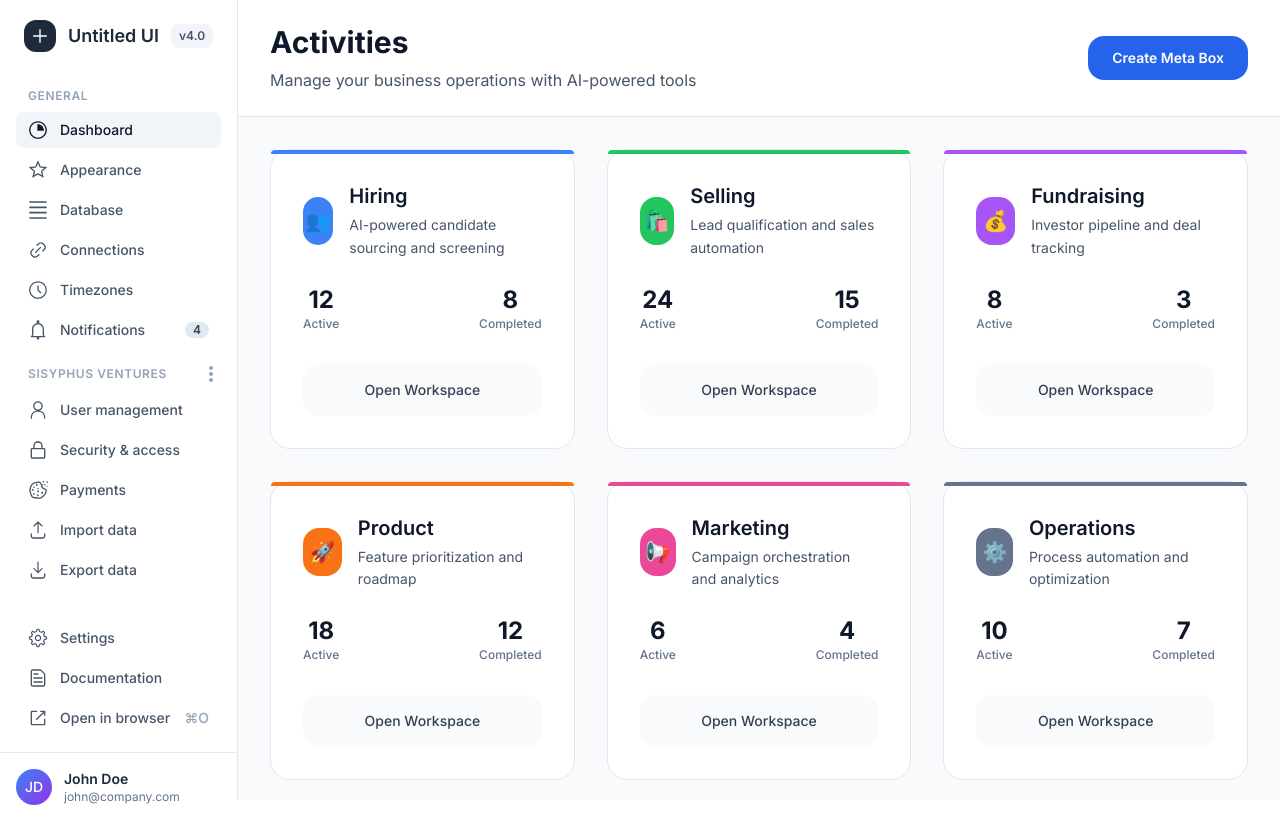
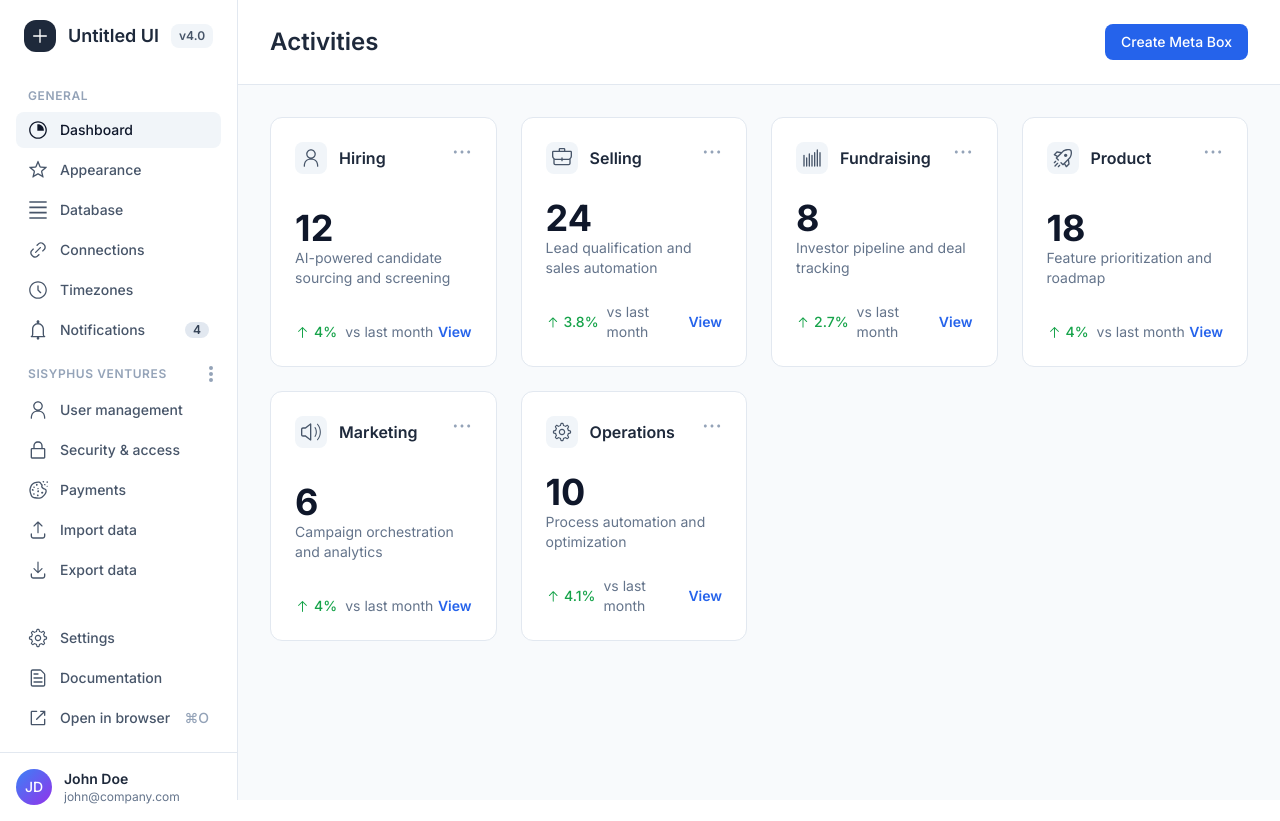
Before and after one commit to nibaranowski/cmdctr, a Next.js app: page /dashboard in a window 1280 px wide. Built offline with nearby package versions, Linux system fonts and the light colour scheme; no server answers.

Commit message:
feat(ui): refactor activities page with new card design

```diff
--- a/components/MetaBoxCard.tsx
+++ b/components/MetaBoxCard.tsx
@@ -1,13 +1,16 @@
 import Link from 'next/link';
-import { motion } from 'framer-motion';
 import React from 'react';
+import {
+  DotsHorizontalIcon,
+  BarChartIcon, // Placeholder for dynamic icons
+  ArrowUpIcon,
+} from '@radix-ui/react-icons';
 
 interface MetaBoxCardProps {
   id: string;
-  icon: string;
+  icon: React.ElementType; // Use ElementType for component icons
   title: string;
   description: string;
-  color: string;
   stats: {
     active: number;
     completed: number;
@@ -17,60 +20,52 @@ interface MetaBoxCardProps {
 
 const MetaBoxCard: React.FC<MetaBoxCardProps> = ({
   id,
-  icon,
+  icon: Icon, // Destructure and rename for use as a component
   title,
   description,
-  color,
   stats,
   href
 }) => {
+  const total = stats.active + stats.completed;
+  const growth = Math.round((stats.completed / (total || 1)) * 100) / 10; // Example growth calc
+
   return (
-    <motion.div
-      className="group relative bg-white rounded-2xl border border-gray-200 p-8 hover:shadow-lg hover:border-gray-300 transition-all duration-200 cursor-pointer"
-      whileHover={{ scale: 1.01 }}
-      whileTap={{ scale: 0.99 }}
-      initial={{ opacity: 0, y: 10 }}
-      animate={{ opacity: 1, y: 0 }}
-      transition={{ duration: 0.2 }}
-      data-testid="metabox-card"
-    >
-      {/* Colored accent bar */}
-      <div className={`absolute top-0 left-0 right-0 h-1 ${color} rounded-t-2xl`} />
-
-      {/* Header with icon and title */}
-      <div className="flex items-start justify-between mb-6">
-        <div className="flex items-center space-x-4">
-          <div className={`w-12 h-12 ${color} rounded-xl flex items-center justify-center text-white text-xl font-medium`}>
-            {icon}
+    <div className="group relative flex flex-col justify-between bg-white rounded-lg border border-slate-200 p-6 transition-all duration-200 hover:shadow-md" data-testid="metabox-card">
+      {/* Card Header */}
+      <div className="flex items-start justify-between">
+        <div className="flex items-center gap-3">
+          <div className="w-8 h-8 flex items-center justify-center bg-slate-100 rounded-md">
+            <Icon className="h-5 w-5 text-slate-600" />
           </div>
-          <div>
-            <h3 className="text-xl font-semibold text-gray-900 mb-1">{title}</h3>
-            <p className="text-sm text-gray-600 leading-relaxed">{description}</p>
-          </div>
+          <h3 className="text-base font-semibold text-slate-800">{title}</h3>
         </div>
+        <button className="text-slate-400 hover:text-slate-600">
+          <DotsHorizontalIcon className="h-5 w-5" />
+        </button>
       </div>
 
-      {/* Stats */}
-      <div className="flex justify-between items-center mb-8">
-        <div className="text-center">
-          <div className="text-2xl font-bold text-gray-900">{stats.active}</div>
-          <div className="text-xs text-gray-500 font-medium">Active</div>
-        </div>
-        <div className="text-center">
-          <div className="text-2xl font-bold text-gray-900">{stats.completed}</div>
-          <div className="text-xs text-gray-500 font-medium">Completed</div>
-        </div>
+      {/* Main Metric */}
+      <div className="my-6">
+        <p className="text-4xl font-bold text-slate-900">{stats.active}</p>
+        <p className="text-sm text-slate-500">{description}</p>
       </div>
 
-      {/* Open Workspace Button */}
-      <Link
-        href={href}
-        className="block w-full bg-gray-50 text-gray-700 px-6 py-4 rounded-xl text-sm font-medium hover:bg-gray-100 focus:bg-gray-100 focus:outline-none focus:ring-2 focus:ring-blue-500 focus:ring-offset-2 transition-all duration-200 text-center group-hover:bg-blue-50 group-hover:text-blue-700 group-hover:border-blue-200"
-        aria-label={`Open ${title} workspace`}
-      >
-        Open Workspace
-      </Link>
-    </motion.div>
+      {/* Footer with secondary stat and link */}
+      <div className="flex justify-between items-center">
+        <div className="flex items-center gap-1 text-sm text-green-600 font-medium">
+          <ArrowUpIcon />
+          <span>{growth}%</span>
+          <span className="text-slate-500 font-normal ml-1">vs last month</span>
+        </div>
+        <Link
+          href={href}
+          className="text-sm font-semibold text-blue-600 hover:underline"
+          aria-label={`Open ${title} workspace`}
+        >
+          View
+        </Link>
+      </div>
+    </div>
   );
 };
 
--- a/pages/dashboard.tsx
+++ b/pages/dashboard.tsx
@@ -1,6 +1,13 @@
 import Head from 'next/head'
-import Link from 'next/link'
 import React from 'react'
+import {
+  PersonIcon,
+  BackpackIcon,
+  BarChartIcon,
+  RocketIcon,
+  SpeakerLoudIcon,
+  GearIcon
+} from '@radix-ui/react-icons';
 
 import AppLayout from '../components/layout/AppLayout'
 import MetaBoxCard from '../components/MetaBoxCard'
@@ -9,50 +16,44 @@ export default function Dashboard() {
   const metaBoxes = [
     {
       id: "hiring",
-      icon: "👥",
+      icon: PersonIcon,
       title: "Hiring",
       description: "AI-powered candidate sourcing and screening",
-      color: "bg-blue-500",
       stats: { active: 12, completed: 8 }
     },
     {
       id: "selling",
-      icon: "🛍️",
+      icon: BackpackIcon,
       title: "Selling",
       description: "Lead qualification and sales automation",
-      color: "bg-green-500",
       stats: { active: 24, completed: 15 }
     },
     {
       id: "fundraising",
-      icon: "💰",
+      icon: BarChartIcon,
       title: "Fundraising",
       description: "Investor pipeline and deal tracking",
-      color: "bg-purple-500",
       stats: { active: 8, completed: 3 }
     },
     {
       id: "product",
-      icon: "🚀",
+      icon: RocketIcon,
       title: "Product",
       description: "Feature prioritization and roadmap",
-      color: "bg-orange-500",
       stats: { active: 18, completed: 12 }
     },
     {
       id: "marketing",
-      icon: "📢",
+      icon: SpeakerLoudIcon,
       title: "Marketing",
       description: "Campaign orchestration and analytics",
-      color: "bg-pink-500",
       stats: { active: 6, completed: 4 }
     },
     {
       id: "operations",
-      icon: "⚙️",
+      icon: GearIcon,
       title: "Operations",
       description: "Process automation and optimization",
-      color: "bg-gray-500",
       stats: { active: 10, completed: 7 }
     }
   ];
@@ -64,14 +65,11 @@ export default function Dashboard() {
         <meta name="description" content="Manage your business operations with AI-powered tools" />
       </Head>
       <AppLayout>
-        <header className="bg-white border-b border-gray-200 px-8 py-6">
+        <header className="bg-white border-b border-slate-200 px-8 py-6">
           <div className="flex items-center justify-between">
-            <div>
-              <h1 className="text-3xl font-bold text-gray-900 mb-2">Activities</h1>
-              <p className="text-base text-gray-600">Manage your business operations with AI-powered tools</p>
-            </div>
+            <h1 className="text-2xl font-semibold text-slate-800">Activities</h1>
             <button
-              className="bg-blue-600 text-white px-6 py-3 rounded-xl text-sm font-semibold hover:bg-blue-700 focus:bg-blue-700 focus:outline-none focus:ring-2 focus:ring-blue-500 focus:ring-offset-2 transition-all duration-200"
+              className="bg-blue-600 text-white px-4 py-2 rounded-md text-sm font-medium hover:bg-blue-700 transition-colors"
               aria-label="Create new meta box"
             >
               Create Meta Box
@@ -79,9 +77,9 @@ export default function Dashboard() {
           </div>
         </header>
 
-        <main className="flex-1 bg-gray-50 p-8 overflow-auto">
+        <main className="flex-1 bg-slate-50 p-8 overflow-auto">
           <div className="max-w-7xl mx-auto">
-            <div className="grid grid-cols-1 md:grid-cols-2 lg:grid-cols-3 gap-8">
+            <div className="grid grid-cols-1 md:grid-cols-2 lg:grid-cols-3 xl:grid-cols-4 gap-6">
               {metaBoxes.map((metaBox) => (
                 <MetaBoxCard
                   key={metaBox.id}
@@ -89,7 +87,6 @@ export default function Dashboard() {
                   icon={metaBox.icon}
                   title={metaBox.title}
                   description={metaBox.description}
-                  color={metaBox.color}
                   stats={metaBox.stats}
                   href={`/${metaBox.id}`}
                 />
```
Also changed, not shown: 1 other file (tests, documents, lock files or other folders).
